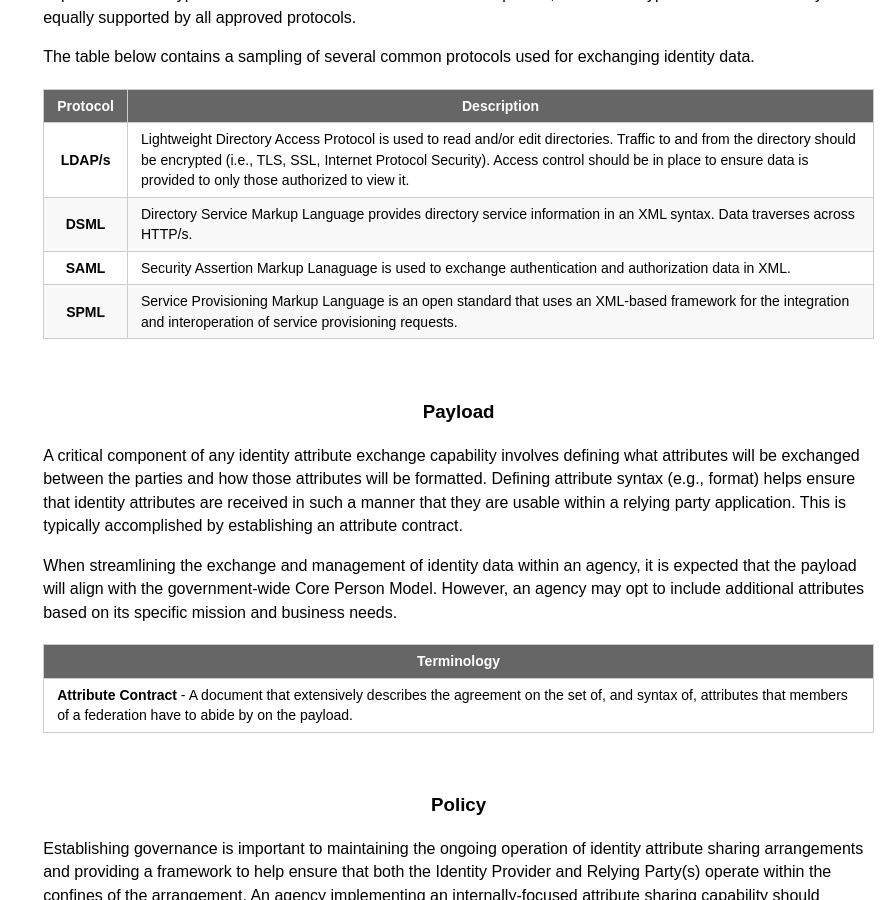
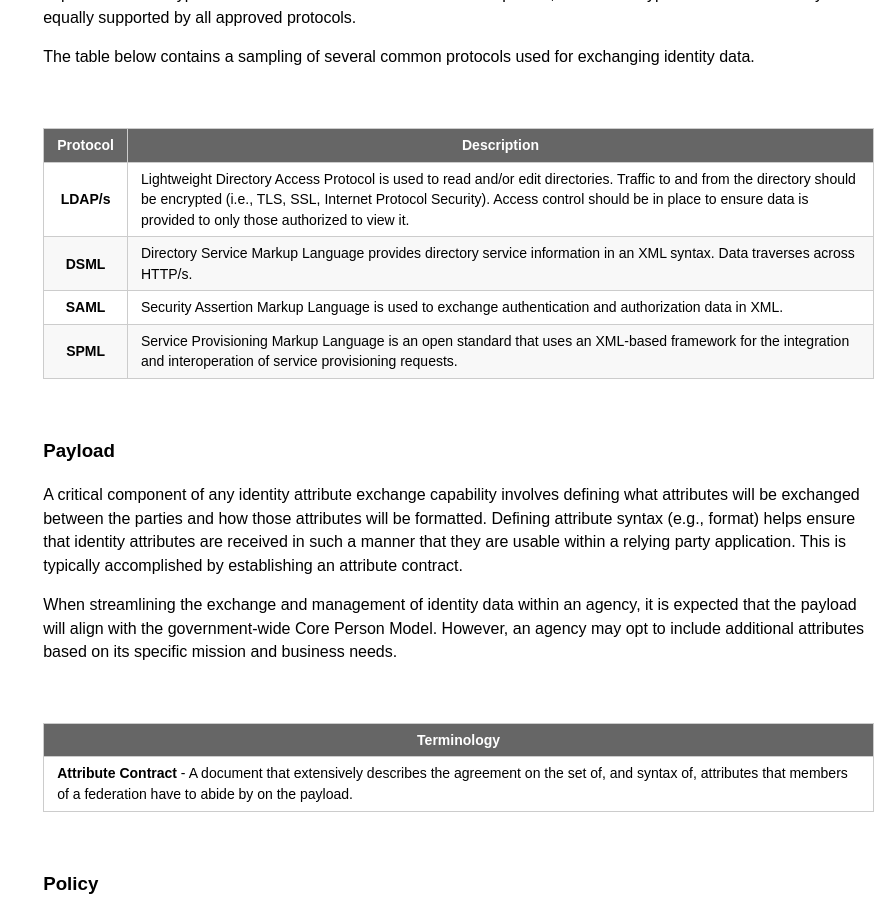
Before and after one commit to bnbuckler/identity-playbook, a Jekyll site: the page built from _overview/2_ae-elements.md, in a window 1280 px wide and 900 px high, scrolled down 965 px. Shown: the whole window, without its empty margins (386-1280 px from the left). Built offline with Jekyll 4.4.1, drawn with Linux system fonts in a browser that asks for light colours.

Commit message:
Update 2_ae-elements.md

```diff
--- a/_overview/2_ae-elements.md
+++ b/_overview/2_ae-elements.md
@@ -29,26 +29,30 @@ Each of these core elements are discussed in greater detail below, providing gui
 
 <br>
 
-### <center> Protocol </center>
+### Protocol
 
 Defining a common exchange protocol enables the involved parties to communicate using the same language and set of rules. When establishing an attribute sharing capability, an agency should select a protocol that meets the technical operational needs of both the Identity Provider and Relying Party. Selecting an appropriate protocol is also dependent on the type of connection that is desired between the parties, as different types of connections may not be equally supported by all approved protocols.
 
 The table below contains a sampling of several common protocols used for exchanging identity data.
 
+<br>
+
 | <center> Protocol </center> | <center> Description </center> |
 |:---------------------------:|------------------------------------------|
 | **LDAP/s** | Lightweight Directory Access Protocol is used to read and/or edit directories. Traffic to and from the directory should be encrypted (i.e., TLS, SSL, Internet Protocol Security). Access control should be in place to ensure data is provided to only those authorized to view it. |
 | **DSML** | Directory Service Markup Language provides directory service information in an XML syntax. Data traverses across HTTP/s. |
-| **SAML**| Security Assertion Markup Lanaguage is used to exchange authentication and authorization data in XML. |
+| **SAML**| Security Assertion Markup Language is used to exchange authentication and authorization data in XML. |
 | **SPML**| Service Provisioning Markup Language is an open standard that uses an XML-based framework for the integration and interoperation of service provisioning requests. |
 
 <br>
 
-### <center> Payload </center>
+### Payload
 
 A critical component of any identity attribute exchange capability involves defining what attributes will be exchanged between the parties and how those attributes will be formatted. Defining attribute syntax (e.g., format) helps ensure that identity attributes are received in such a manner that they are usable within a relying party application. This is typically accomplished by establishing an attribute contract.
 
 When streamlining the exchange and management of identity data within an agency, it is expected that the payload will align with the government-wide Core Person Model. However, an agency may opt to include additional attributes based on its specific mission and business needs.
+
+<br>
 
 | <center> Terminology </center> |
 |---------------------------------|
@@ -56,9 +60,11 @@ When streamlining the exchange and management of identity data within an agency,
 
 <br>
 
-### <center> Policy </center>
+### Policy
 
 Establishing governance is important to maintaining the ongoing operation of identity attribute sharing arrangements and providing a framework to help ensure that both the Identity Provider and Relying Party(s) operate within the confines of the arrangement. An agency implementing an internally-focused attribute sharing capability should establish agency policies governing the appropriate use of identity data that is made available through the solution. This can often alleviate the need for point-to-point agreements between groups within the organization.
+
+<br>
 
 | <center> Privacy Tip </center> |
 |--------------------------------|
```
